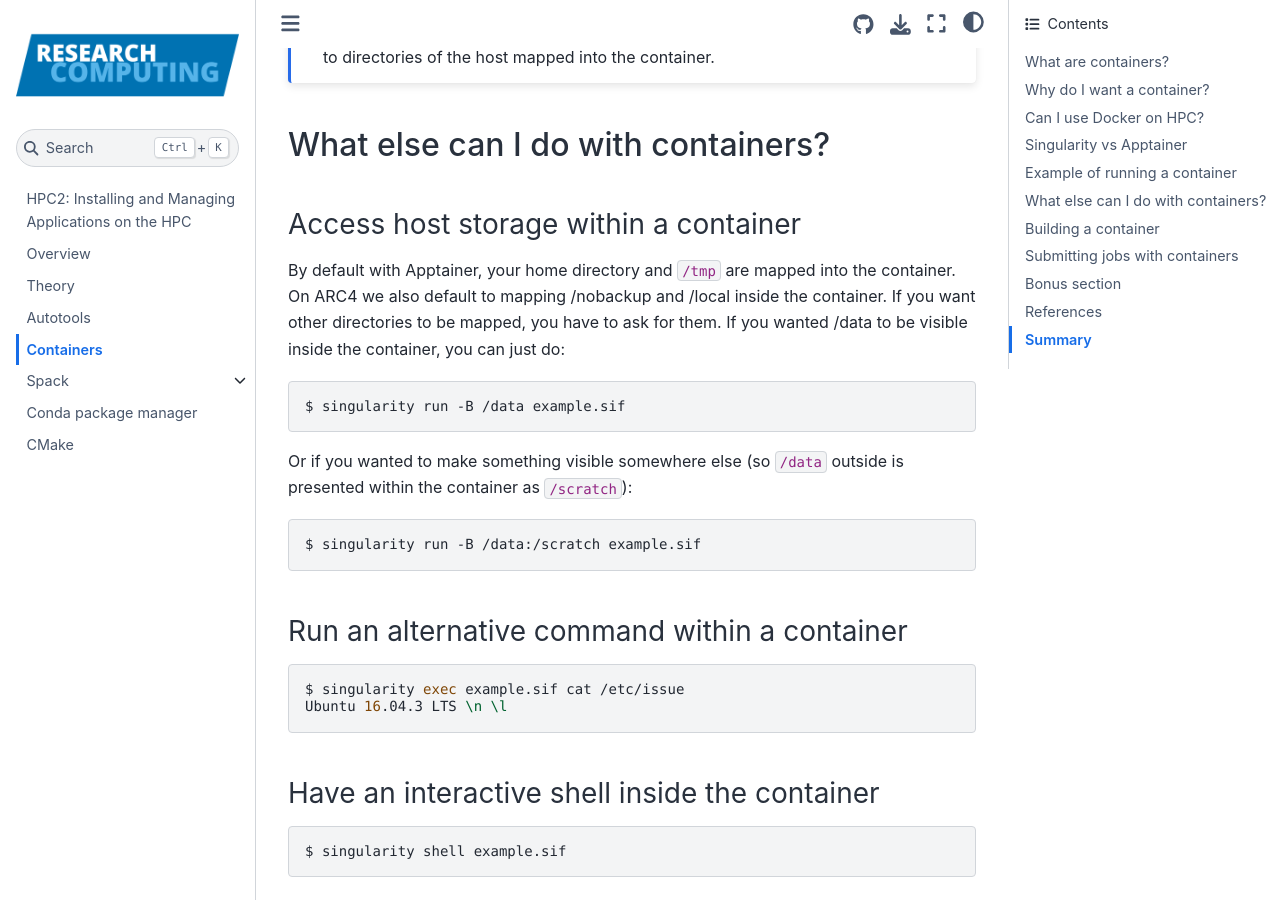
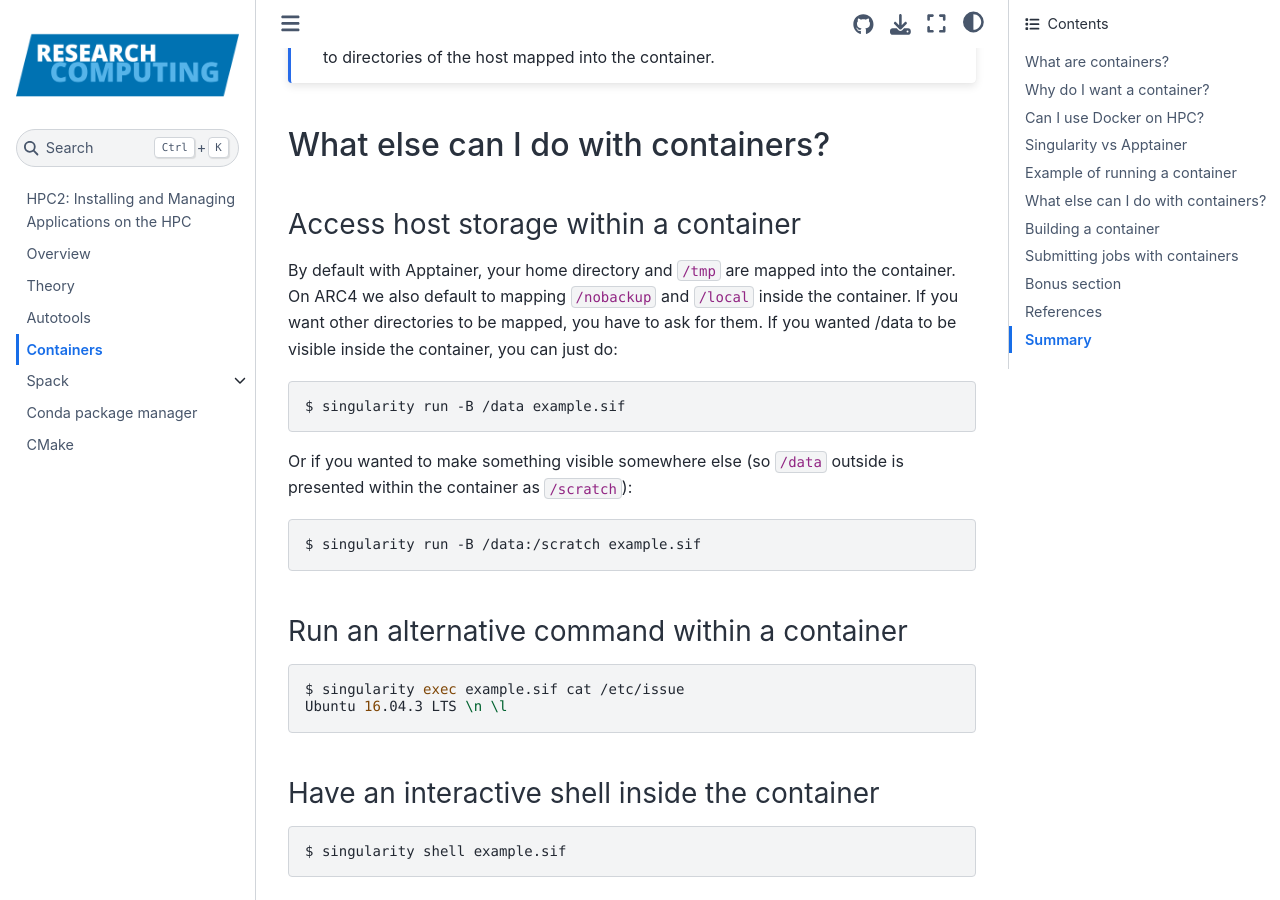
Before and after one commit to ARCTraining/hpc2-software, a Jupyter Book: the page built from book/course/containers.md, in a window 1280 px wide and 900 px high, scrolled down 3083 px. Built offline with Jupyter Book 1.0.4 settings and Sphinx 7.4.7 and the Sphinx Book theme 1.1.4, drawn with Linux system fonts in a browser that asks for light colours.

```diff
--- a/book/course/containers.md
+++ b/book/course/containers.md
@@ -130,7 +130,7 @@ to directories of the host mapped into the container.
 ### Access host storage within a container
 
 By default with Apptainer, your home directory and `/tmp` are mapped into the
-container.  On ARC4 we also default to mapping /nobackup and /local inside the
+container.  On ARC4 we also default to mapping `/nobackup` and `/local` inside the
 container.  If you want other directories to be mapped, you have to ask for
 them.  If you wanted /data to be visible inside the container, you can just do:
 
```
